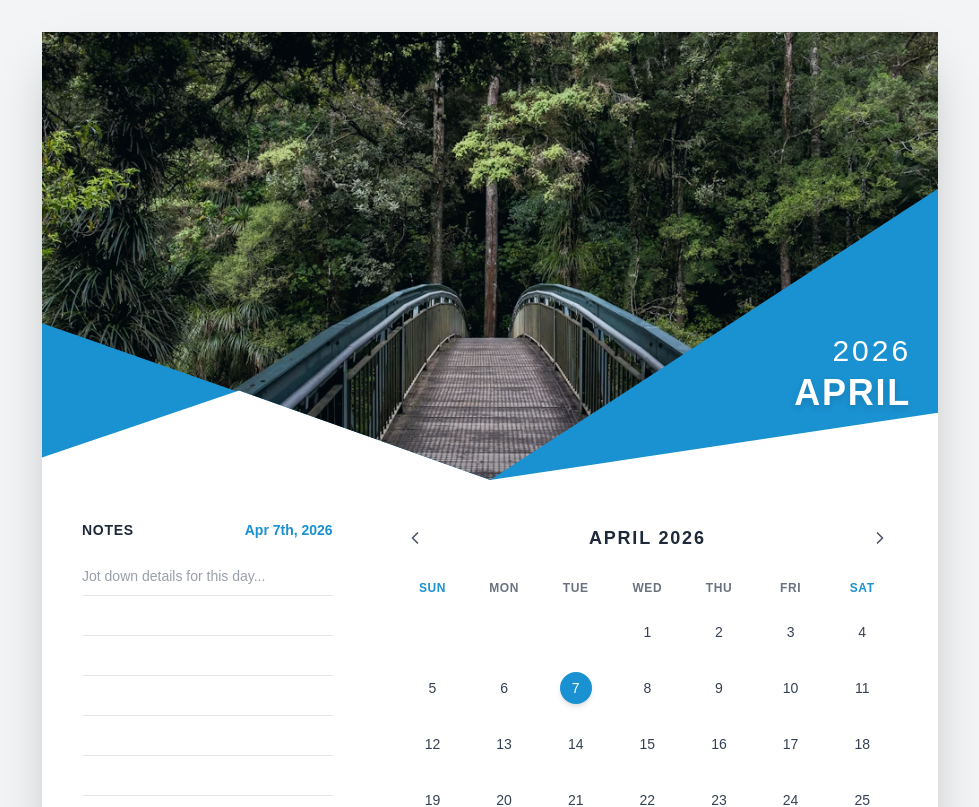
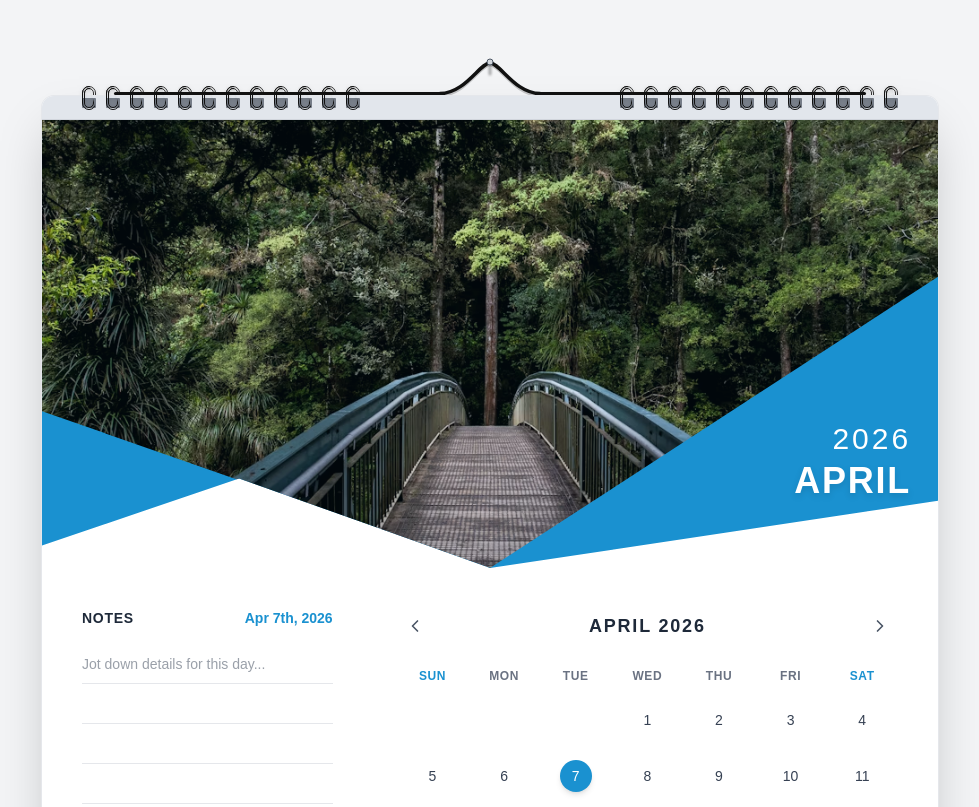
Before and after one commit to sayyed-musab/Interactive-Calendar-Component---takeUForward-Challenge, a Next.js app: page / in a window 1280 px wide. Shown: the top 807 px of the page, without its empty margins (150-1129 px from the left). Built offline with nearby package versions, Linux system fonts and the light colour scheme.

Commit message:
Add spiral bindings on calendar

```diff
--- a/src/components/CalendarHero.tsx
+++ b/src/components/CalendarHero.tsx
@@ -2,16 +2,17 @@
 
 import { format } from "date-fns";
 import { useState, useEffect } from "react";
+import Image from "next/image";
 
 interface CalendarHeroProps {
   currentDate: Date;
 }
 
 export default function CalendarHero({ currentDate }: CalendarHeroProps) {
-  // 1. Provide a static default image for the Server-Side Render (SSR) to prevent mismatches
+  // Provide a static default image for the Server-Side Render (SSR) to prevent mismatches
   const [activeImage, setActiveImage] = useState("/calendar-hero-images/1.jpg");
 
-  // 2. Generate the random image ONLY on the client after the component mounts
+  // Generate the random image ONLY on the client after the component mounts
   useEffect(() => {
     const randomNum = Math.floor(Math.random() * 10) + 1;
     setActiveImage(`/calendar-hero-images/${randomNum}.jpg`);
@@ -24,10 +25,13 @@ export default function CalendarHero({ currentDate }: CalendarHeroProps) {
         clipPath: "polygon(0 0, 100% 0, 100% 85%, 50% 100%, 22% 80%, 0 95%)",
       }}
     >
-      <img
+      <Image
         src={activeImage}
         alt={`${format(currentDate, "MMMM")} Calendar Hero`}
         className="absolute inset-0 w-full h-full object-cover opacity-95 transition-opacity duration-500"
+        fill={true}
+        loading="eager"
+        sizes="(max-width: 896px) 100vw, 896px"
         style={{
           clipPath: "polygon(0 0, 100% 0, 100% 35%, 50% 100%, 0 65%)",
         }}
--- a/src/components/WallCalendar.tsx
+++ b/src/components/WallCalendar.tsx
@@ -8,10 +8,7 @@ import Notes from "./Notes";
 
 export default function WallCalendar() {
   const [currentDate, setCurrentDate] = useState(new Date());
-
-  // UPDATED: Set the default selected date to today right when it loads
   const [selectedDate, setSelectedDate] = useState<Date>(new Date());
-
   const [notes, setNotes] = useState<Record<string, string>>({});
 
   useEffect(() => {
@@ -42,7 +39,96 @@ export default function WallCalendar() {
   const currentNoteText = activeDateKey ? notes[activeDateKey] || "" : "";
 
   return (
-    <div className="bg-white shadow-2xl rounded-b-xl overflow-hidden flex flex-col w-full">
+    <div className="relative mt-16 w-full max-w-4xl mx-auto transition-transform duration-300">
+      {/* --- TOP BINDING & WALL HANGER UI --- */}
+      <div className="absolute -top-5 left-0 w-full flex justify-center pointer-events-none">
+        {/* Horizontal Hanger Wire */}
+        <div className="absolute top-4 left-[6%] sm:left-[8%] right-[50%] h-0.75 bg-[#111] mr-11.25 rounded-l-full shadow-sm z-10"></div>
+        <div className="absolute top-4 left-[50%] right-[6%] sm:right-[8%] h-0.75 bg-[#111] ml-11.25 rounded-r-full shadow-sm z-10"></div>
+
+        {/* Central SVG Hanger Swoop & Nail */}
+        {/* Set to z-0 so it drops behind the paper */}
+        <div className="absolute -top-4.5 left-1/2 -translate-x-1/2 w-25 h-10 z-0">
+          <svg viewBox="0 0 100 40" className="w-full h-full overflow-visible">
+            <path
+              d="M 0 35.5 C 25 35.5, 40 5, 50 5 C 60 5, 75 35.5, 100 35.5"
+              fill="none"
+              stroke="rgba(0,0,0,0.2)"
+              strokeWidth="3"
+              strokeLinecap="round"
+              transform="translate(0, 2)"
+            />
+            <path
+              d="M 0 35.5 C 25 35.5, 40 5, 50 5 C 60 5, 75 35.5, 100 35.5"
+              fill="none"
+              stroke="#111"
+              strokeWidth="3.5"
+              strokeLinecap="round"
+            />
+            <line
+              x1="50"
+              y1="4"
+              x2="50"
+              y2="16"
+              stroke="rgba(0,0,0,0.3)"
+              strokeWidth="3"
+              strokeLinecap="round"
+              filter="blur(1px)"
+            />
+            <circle
+              cx="50"
+              cy="4"
+              r="3"
+              fill="#d1d5db"
+              stroke="#4b5563"
+              strokeWidth="1"
+            />
+          </svg>
+        </div>
+
+        {/* 3. The Double-Loop Spirals and Paper Holes */}
+        {/* Removed z-20 from this wrapper as well so the rings can interleave */}
+        <div className="w-full flex justify-between px-4 sm:px-10 mt-3">
+          {/* Left Group of Spirals */}
+          <div className="flex gap-1.5 sm:gap-2.5">
+            {[...Array(12)].map((_, i) => (
+              <div
+                key={`l-${i}`}
+                // If the index is 8 or higher, hide it on mobile, but show it on 'sm' screens and up
+                className={`relative w-3.5 h-7 flex-col items-center ${
+                  i >= 8 ? "hidden sm:flex" : "flex"
+                }`}
+              >
+                <div className="absolute -top-0.5 w-3.5 h-6 border-double border-[3px] border-[#333] rounded-full z-0 drop-shadow-sm"></div>
+                <div className="absolute top-2.5 w-3.5 h-2.5 bg-[#7a818c] rounded-[1px] shadow-inner z-20"></div>
+                <div className="absolute -top-0.5 w-3.5 h-6 border-double border-[3px] border-[#111] rounded-full z-30 drop-shadow-sm [clip-path:polygon(0_0,54%_0,100%_100%,0_100%)]"></div>
+              </div>
+            ))}
+          </div>
+
+          {/* Right Group of Spirals */}
+          <div className="flex gap-1.5 sm:gap-2.5">
+            {[...Array(12)].map((_, i) => (
+              <div
+                key={`r-${i}`}
+                // If the index is 8 or higher, hide it on mobile, but show it on 'sm' screens and up
+                className={`relative w-3.5 h-7 flex-col items-center ${
+                  i >= 8 ? "hidden sm:flex" : "flex"
+                }`}
+              >
+                <div className="absolute -top-0.5 w-3.5 h-6 border-double border-[3px] border-[#333] rounded-full z-0 drop-shadow-sm"></div>
+                <div className="absolute top-2.5 w-3.5 h-2.5 bg-[#7a818c] rounded-[1px] shadow-inner z-20"></div>
+                <div className="absolute -top-0.5 w-3.5 h-6 border-double border-[3px] border-[#111] rounded-full z-30 drop-shadow-sm [clip-path:polygon(0_0,54%_0,100%_100%,0_100%)]"></div>
+              </div>
+            ))}
+          </div>
+        </div>
+      </div>
+
+      {/* --- CALENDAR BODY --- */}
+      <div className="bg-white shadow-2xl rounded-b-xl rounded-t-xl overflow-hidden flex flex-col w-full relative z-10 ring-1 ring-gray-200">
+        <div className="w-full h-6 bg-[#e2e6ec] border-b border-gray-300 relative z-10"></div>
+
         <CalendarHero currentDate={currentDate} />
 
         <div className="flex flex-col-reverse md:flex-row p-6 md:p-10 gap-10 md:gap-16 bg-white">
@@ -63,5 +149,6 @@ export default function WallCalendar() {
           </div>
         </div>
       </div>
+    </div>
   );
 }
```
Lines whose indentation alone changed are shown as unchanged.
